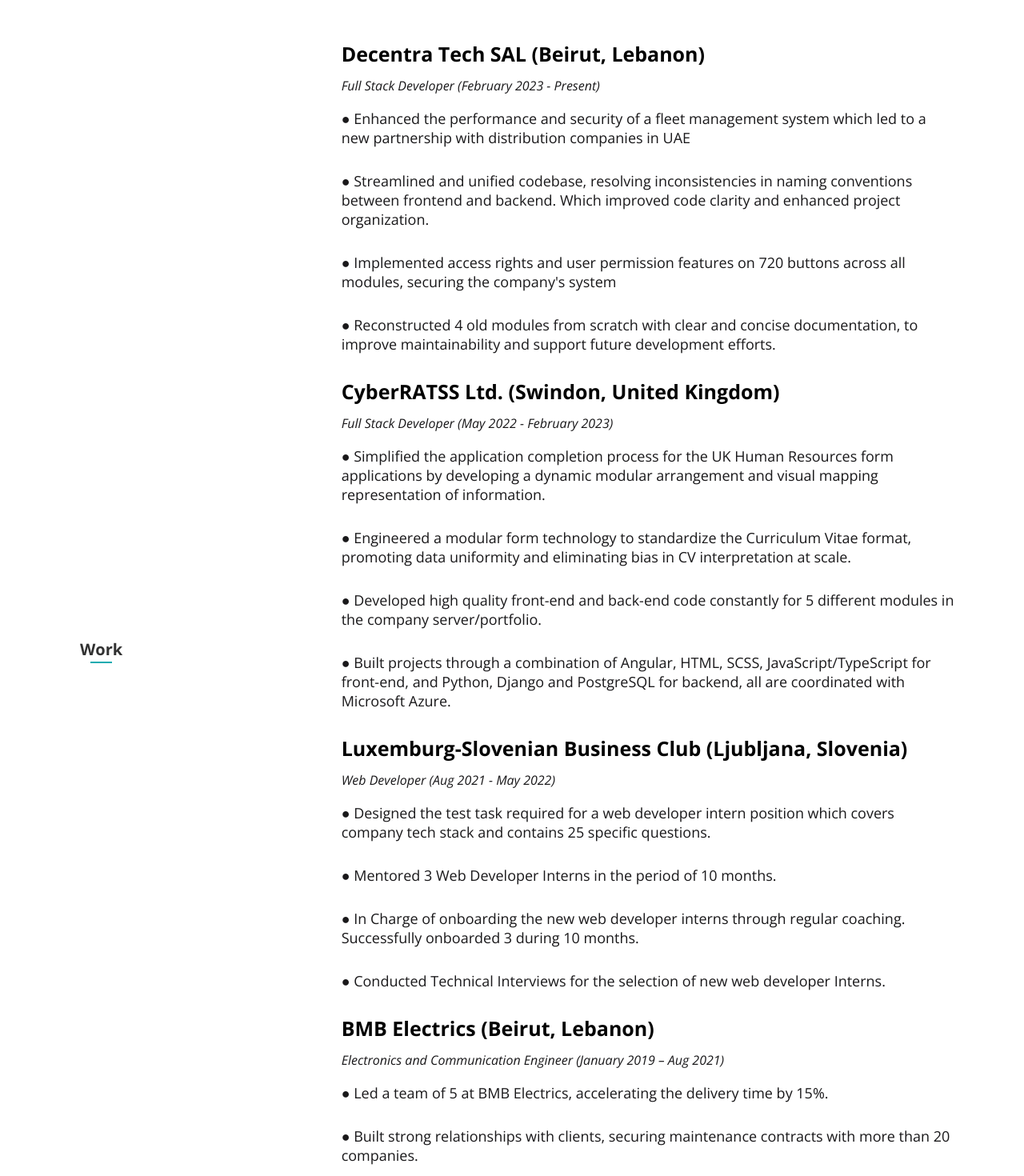
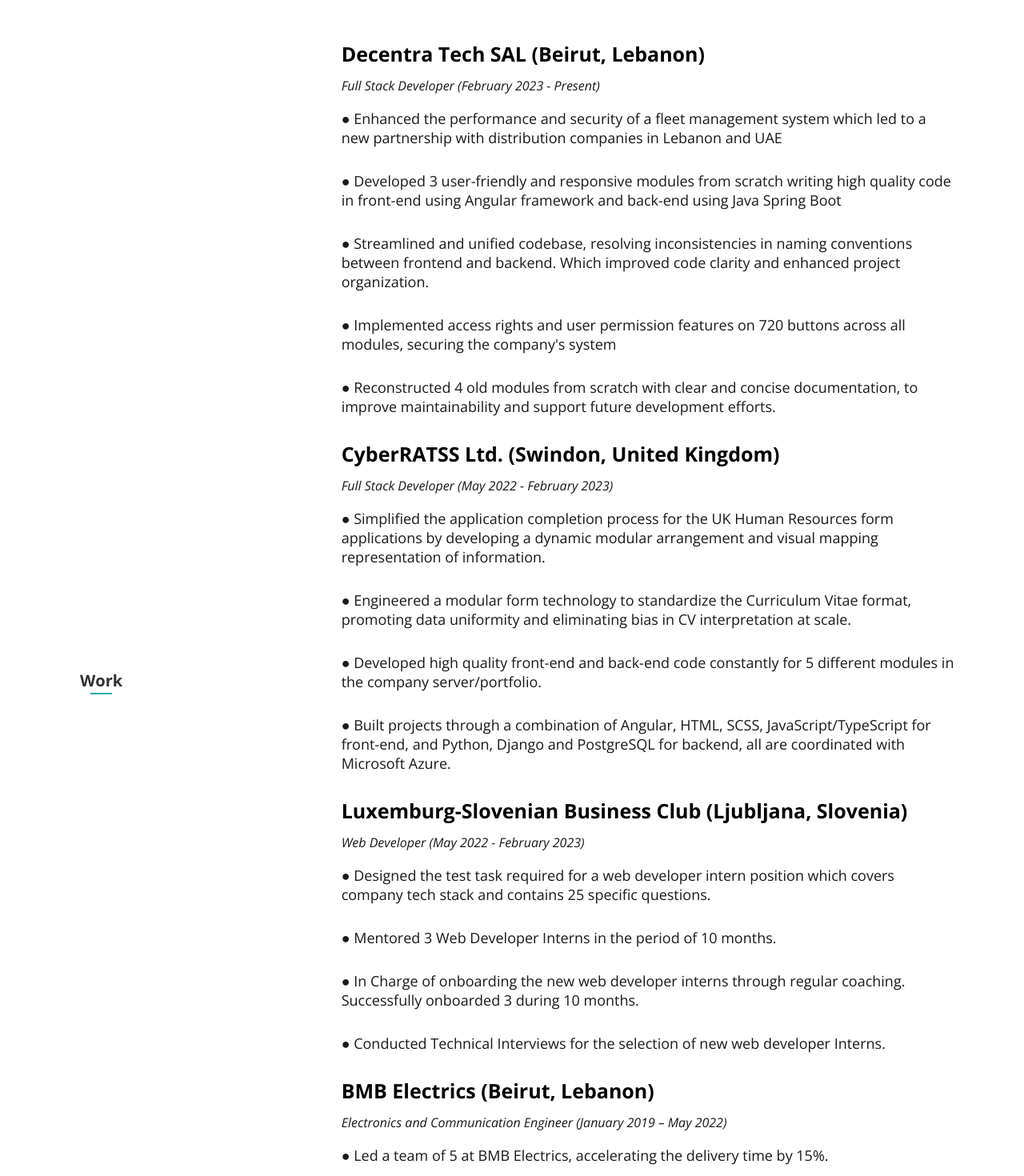
Before and after one commit to PierreBouMalham/personal-portfolio, a React (Create React App) app: page / in a window 1280 px wide. Shown: the part 1640-3110 px from the top of the page at 80% size. Built offline with nearby package versions, Linux system fonts and the light colour scheme; the HTML template or start-up script is replaced by a standard one.

Commit message:
portfolio update

```diff
--- a/src/components/About/About.js
+++ b/src/components/About/About.js
@@ -34,7 +34,7 @@
 
           <div className="about__resume">
             <a
-              href="https://drive.google.com/file/d/1Fbzg2mBwiU0YIxSLRbe_l4-vbVpWBypa/view?usp=sharing"
+              href="https://drive.google.com/file/d/1ca2TlBMk1NNlBMHZGaO2lDJ8IrnbtmQo/view?usp=sharing"
               target="_blank"
               rel="noreferrer"
             >
--- a/src/components/Resume/Resume.js
+++ b/src/components/Resume/Resume.js
@@ -18,7 +18,12 @@
             <p>
               ● Enhanced the performance and security of a fleet management
               system which led to a new partnership with distribution companies
-              in UAE
+              in Lebanon and UAE
+            </p>
+            <p>
+              ● Developed 3 user-friendly and responsive modules from scratch
+              writing high quality code in front-end using Angular framework and
+              back-end using Java Spring Boot
             </p>
             <p>
               ● Streamlined and unified codebase, resolving inconsistencies in
@@ -60,7 +65,7 @@
             </div>
             <div className="resume__info">
               <h1>Luxemburg-Slovenian Business Club (Ljubljana, Slovenia)</h1>
-              <h4>Web Developer (Aug 2021 - May 2022)</h4>
+              <h4>Web Developer (May 2022 - February 2023)</h4>
               <p>
                 ● Designed the test task required for a web developer intern
                 position which covers company tech stack and contains 25
@@ -80,8 +85,8 @@
               <div className="resume__info">
                 <h1>BMB Electrics (Beirut, Lebanon)</h1>
                 <h4>
-                  Electronics and Communication Engineer (January 2019 – Aug
-                  2021)
+                  Electronics and Communication Engineer (January 2019 – May
+                  2022)
                 </h4>
                 <p>
                   ● Led a team of 5 at BMB Electrics, accelerating the delivery
@@ -147,6 +152,7 @@
               <div className="resume__infoSkills">
                 <FaDatabase className="resume__icon" />
                 <h1>Backend</h1>
+                <p>Spring Boot</p>
                 <p>Python</p>
                 <p>NodeJS</p>
                 <p>NPM</p>
```
